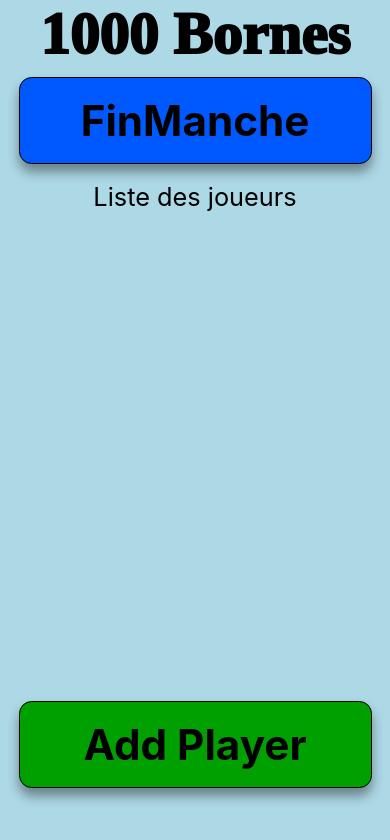
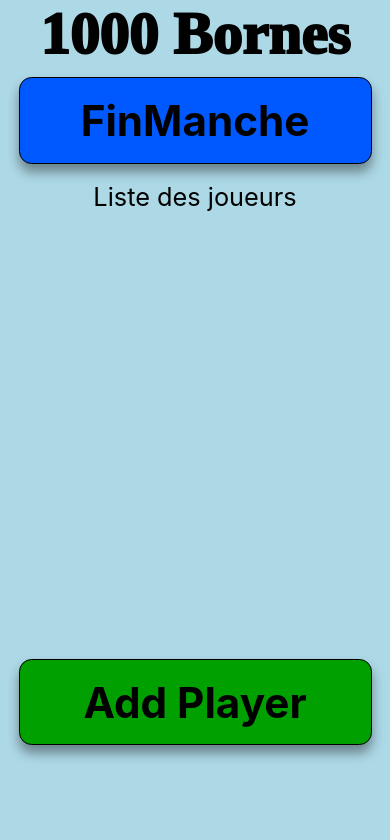
Before and after one commit to PauwelsTom/Score_MilleBornes, a React (Create React App) app in the folder frontend/: page / in a window 390 px wide. Shown: the top 840 px of the page. Built offline with nearby package versions, Linux system fonts and the light colour scheme.

Commit message:
Fix: player list height for mobile

```diff
--- a/frontend/src/Component/PlayerList.css
+++ b/frontend/src/Component/PlayerList.css
@@ -3,7 +3,7 @@
     flex-direction: column;
     justify-content: flex-start;
     align-items: center;
-    height: 55vh;
+    height: 50vh;
     padding-left: 4vw;
     padding-right: 4vw;
     overflow-y: scroll;
```
